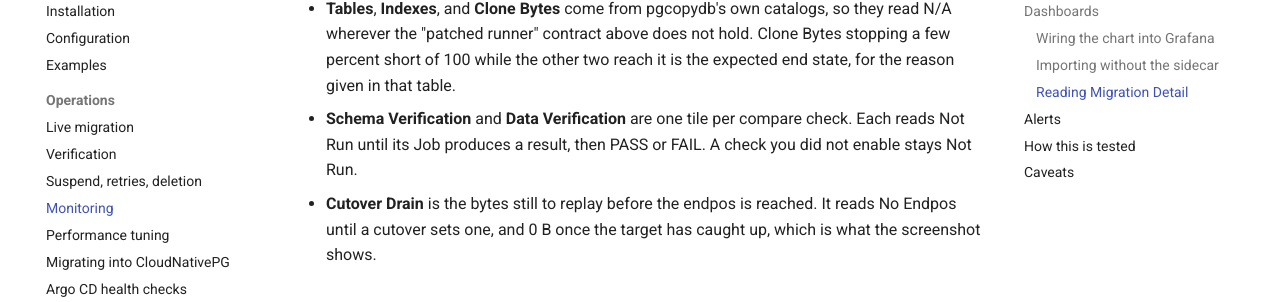
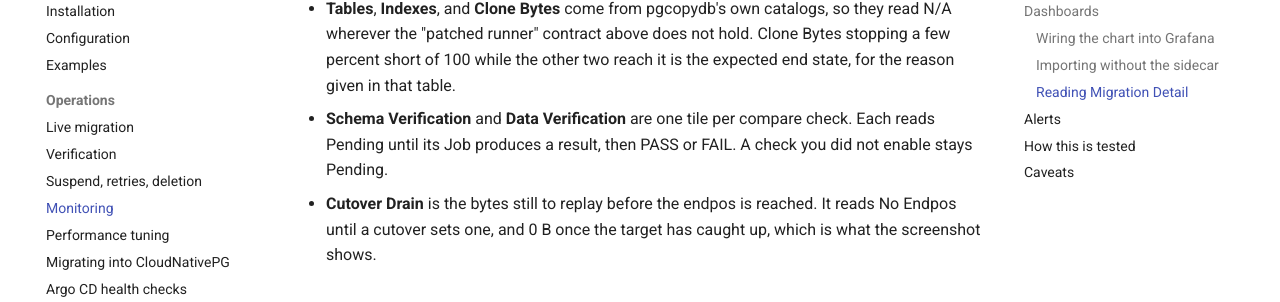
Before and after one commit to ydixken/pgcopydb-operator, an MkDocs documentation site: the page built from docs/operations/monitoring.md, in a window 1280 px wide and 900 px high, scrolled down 6297 px. Shown: the part 151-453 px from the top of the window. Built offline with MkDocs 1.6.1 and Material for MkDocs 9.7.7, drawn with Linux system fonts in a browser that asks for light colours; comment, search, counter and statistics services are not loaded.

Commit message:
fix(dashboards): a verification tile with no result reads Pending (#178)
* chore(lint): ignore the second local worktree directory

.claude/worktrees/ was already ignored as transient agent scratch. The
.worktrees/ sibling is gitignored on the same grounds (.gitignore:37) but
was still linted, so a checkout there put a few hundred yamllint errors
between the developer and their own diff. Both directories hold checkouts
whose content is linted when it integrates.

* fix(dashboards): a verification tile with no result reads Pending

Not Run says the Job will not run. The tile shows that state while the
compare is queued or still running, and the two verification checks are
the only place a migration is expected to sit without a result for
minutes. Pending says the result is coming.

```diff
--- a/.yamllint.yml
+++ b/.yamllint.yml
@@ -6,6 +6,7 @@ ignore:
   - config/
   # Transient agent worktrees; their content is linted when integrated.
   - .claude/worktrees/
+  - .worktrees/
   # mkdocs build output; its YAML files are verbatim copies of linted sources.
   - site/
   # Helm templates carry Go template syntax and are not plain YAML;
--- a/docs/operations/monitoring.md
+++ b/docs/operations/monitoring.md
@@ -152,8 +152,8 @@ Reading it:
 - **Tables**, **Indexes**, and **Clone Bytes** come from pgcopydb's own catalogs, so they read N/A wherever the "patched runner" contract above does not hold.
   Clone Bytes stopping a few percent short of 100 while the other two reach it is the expected end state, for the reason given in that table.
 - **Schema Verification** and **Data Verification** are one tile per compare check.
-  Each reads Not Run until its Job produces a result, then PASS or FAIL.
-  A check you did not enable stays Not Run.
+  Each reads Pending until its Job produces a result, then PASS or FAIL.
+  A check you did not enable stays Pending.
 - **Cutover Drain** is the bytes still to replay before the endpos is reached.
   It reads No Endpos until a cutover sets one, and 0 B once the target has caught up, which is what the screenshot shows.
 
```
Also changed, not shown: 1 other file.
